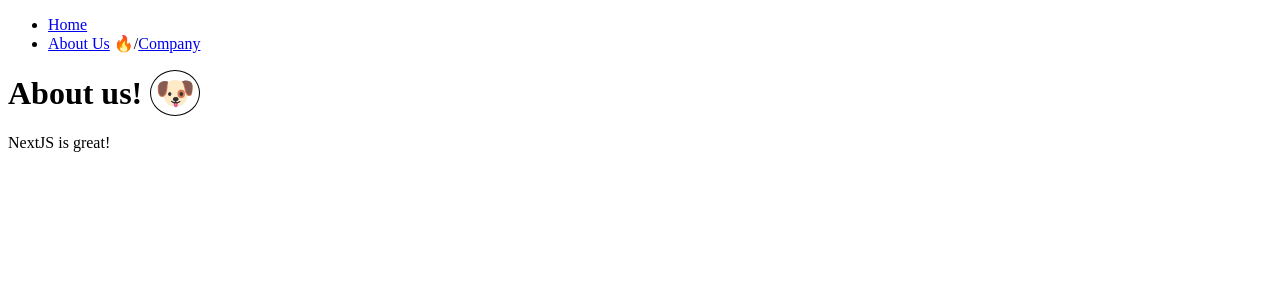
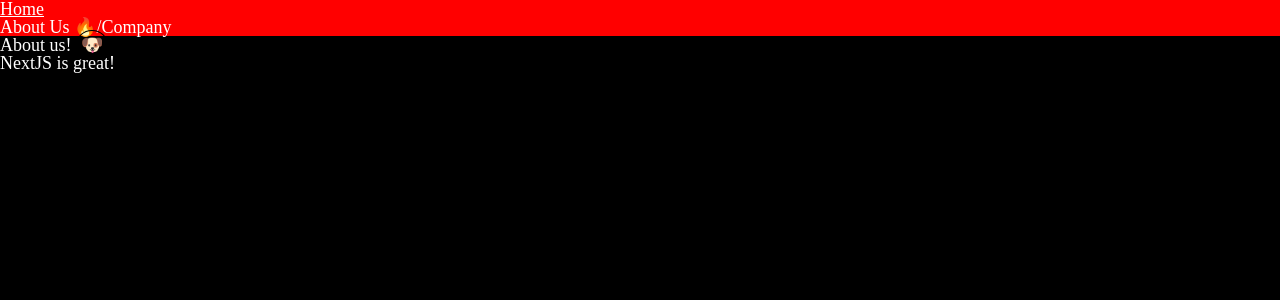
Before and after one commit to kdkcom1234/learn-nextjs14, a Next.js app: page /about-us in a window 1280 px wide. Shown: the top 300 px of the page. Built offline with nearby package versions, Linux system fonts and the light colour scheme.

Commit message:
css modules 진행중

```diff
--- a/app/layout.tsx
+++ b/app/layout.tsx
@@ -1,3 +1,4 @@
+import "../styles/global.css";
 import { Metadata } from "next";
 import Navigation from "../components/navigation";
 
--- a/components/navigation.tsx
+++ b/components/navigation.tsx
@@ -3,13 +3,14 @@
 // 초기 렌더링은 서버사이드에서 처리함
 "use client";
 
+import styles from "../styles/navigation.module.css";
 import Link from "next/link";
 import { usePathname } from "next/navigation";
 
 export default function Navigation() {
   const path = usePathname(); // 클라이언트 컴포넌트에서만 사용 가능
   return (
-    <nav>
+    <nav className={styles.nav}>
       <ul>
         <li>
           <Link href="/">Home</Link> {path === "/" && "🔥"}
--- /dev/null
+++ b/styles/global.css
@@ -0,0 +1,63 @@
+/* http://meyerweb.com/eric/tools/css/reset/
+   v2.0 | 20110126
+   License: none (public domain)
+*/
+
+html, body, div, span, applet, object, iframe,
+h1, h2, h3, h4, h5, h6, p, blockquote, pre,
+a, abbr, acronym, address, big, cite, code,
+del, dfn, em, img, ins, kbd, q, s, samp,
+small, strike, strong, sub, sup, tt, var,
+b, u, i, center,
+dl, dt, dd, ol, ul, li,
+fieldset, form, label, legend,
+table, caption, tbody, tfoot, thead, tr, th, td,
+article, aside, canvas, details, embed,
+figure, figcaption, footer, header, hgroup,
+menu, nav, output, ruby, section, summary,
+time, mark, audio, video {
+	margin: 0;
+	padding: 0;
+	border: 0;
+	font-size: 100%;
+	font: inherit;
+	vertical-align: baseline;
+}
+/* HTML5 display-role reset for older browsers */
+article, aside, details, figcaption, figure,
+footer, header, hgroup, menu, nav, section {
+	display: block;
+}
+body {
+	line-height: 1;
+}
+ol, ul {
+	list-style: none;
+}
+blockquote, q {
+	quotes: none;
+}
+blockquote:before, blockquote:after,
+q:before, q:after {
+	content: '';
+	content: none;
+}
+table {
+	border-collapse: collapse;
+	border-spacing: 0;
+}
+
+body {
+  background-color: black;
+  color: white;
+  font-size: 18px;
+}
+
+a {
+  color: inherit;
+  text-decoration: none;
+}
+
+a:hover {
+  text-decoration: underline;
+}
--- /dev/null
+++ b/styles/navigation.module.css
@@ -0,0 +1,3 @@
+.nav {
+  background-color: red;
+}
```
